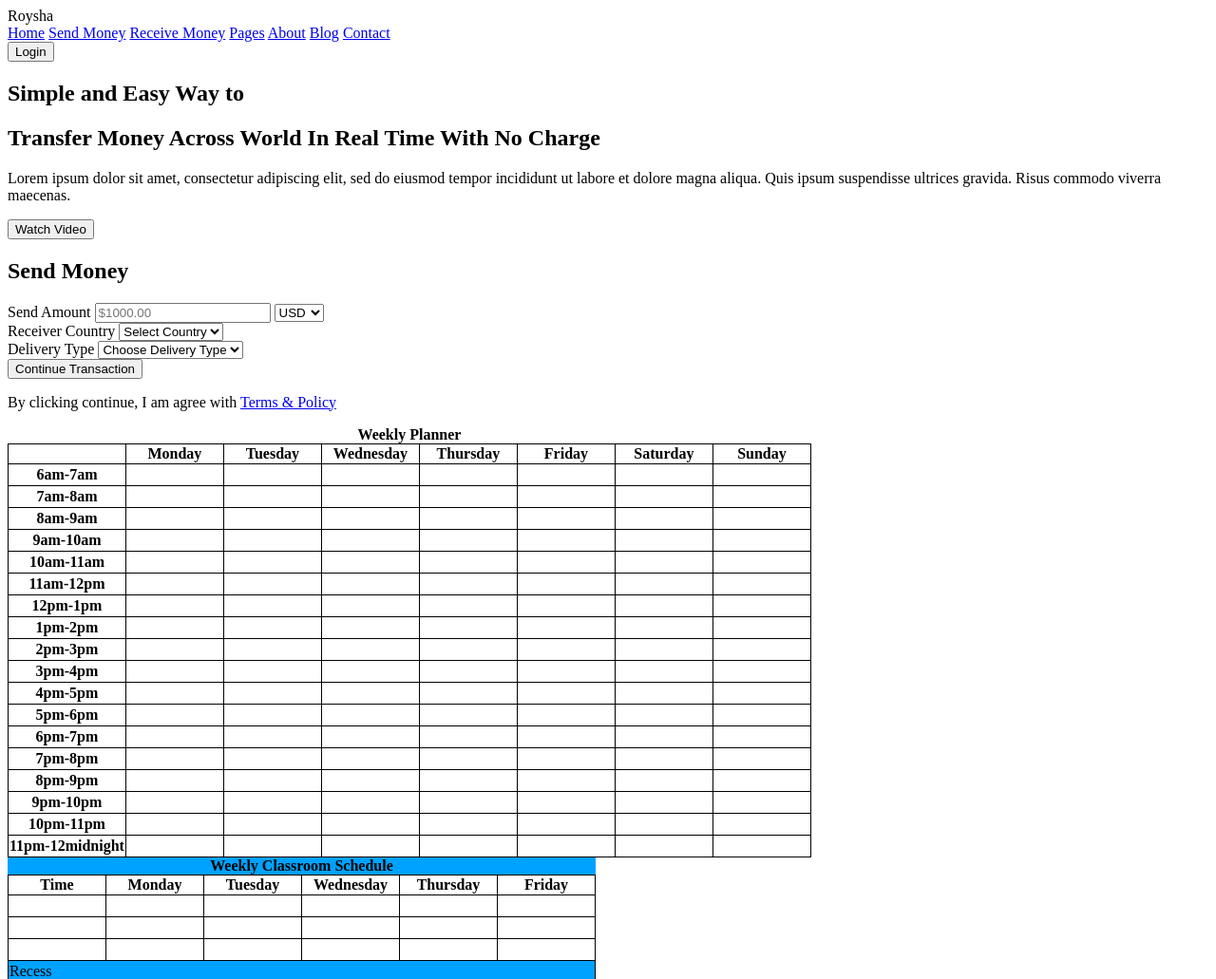
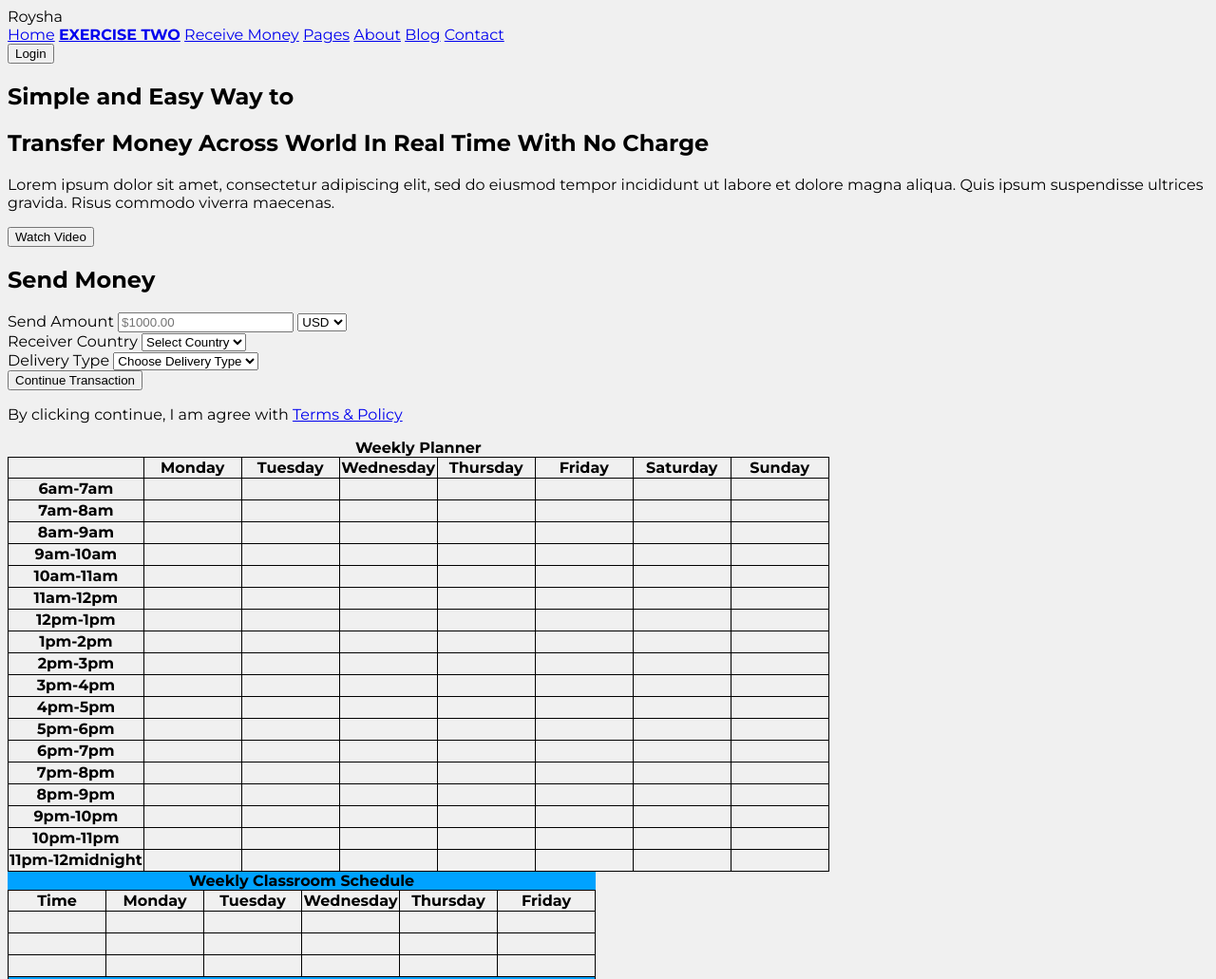
Before and after one commit to naijabuz/Table-Exercise, a plain HTML site: page index.html in a window 1280 px wide. Shown: the top 1031 px of the page at 95% size. Drawn offline with Linux system fonts and the light colour scheme.

Commit message:
added the link to the PraRoz

```diff
--- a/index.html
+++ b/index.html
@@ -4,7 +4,7 @@
     <meta charset="UTF-8" />
     <meta name="viewport" content="width=device-width, initial-scale=1.0" />
     <title>Royska - Money Transfer</title>
-    <link rel="stylesheet" href="styles.css" />
+    <link rel="stylesheet" href="main.css" />
 
     <style>
       table,
@@ -13,6 +13,8 @@
       tr {
         border: 1px solid black;
         border-collapse: collapse;
+        text-align: center;
+        font-weight: bold;
       }
 
       caption {
@@ -35,7 +37,9 @@
         <div class="logo">Roysha</div>
         <div>
           <a href="#">Home</a>
-          <a href="#">Send Money</a>
+          <a href="https://yusuftomilola.github.io/PraRoz/"
+            ><strong>EXERCISE TWO</strong></a
+          >
           <a href="#">Receive Money</a>
           <a href="#">Pages</a>
           <a href="#">About</a>
--- /dev/null
+++ b/main.css
@@ -0,0 +1,6 @@
+@import url("https://fonts.googleapis.com/css2?family=Montserrat:ital,wght@0,100..900;1,100..900&display=swap");
+
+body {
+  background-color: #f0f0f0;
+  font-family: "Montserrat", "sans-serif";
+}
```
